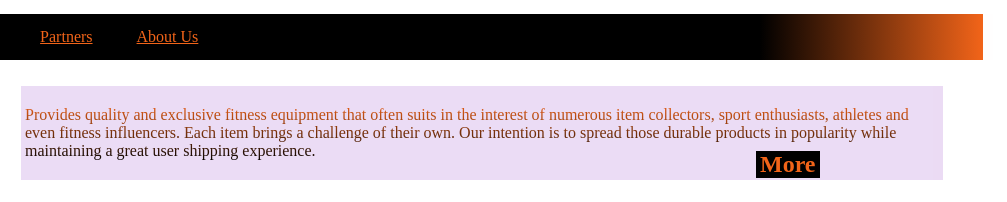
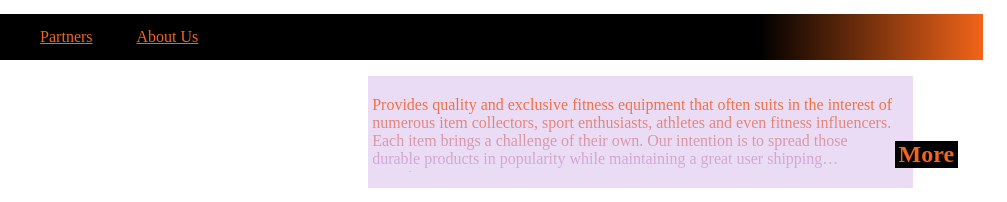
Before and after one commit to TheodoreLakinsky/KleptoFit, a plain HTML site: page docs/webpages/homepage.html in a window 1280 px wide. Shown: the top 202 px of the page, 273-1280 px from the left. Drawn offline with Linux system fonts and the light colour scheme.

Commit message:
clamping to aboutpage more p tag

```diff
--- a/docs/styles/site.css
+++ b/docs/styles/site.css
@@ -37,25 +37,30 @@ header{
     }
 }
     .previewabout{
-        margin-inline-start: 280px;
-        margin-inline-end: 50px;
-        margin-block-start: -54px;
+        margin-inline-start: 49vi;
+        margin-inline-end: 80px;
+        margin-block-start: -64px;
         float: inline-end;
         background-color:oklch(44.7% 0.228 304 / 0.14);
         position: absolute;
         p{
             position: relative;
             padding: 4px;
-            background: linear-gradient(to top, #000000 2%, #F26419);
+            background: linear-gradient(to top, oklch(44.7% 0.228 304 / 0.24) 2%, #F26419);
             -webkit-background-clip: text;
             background-clip: text;
             color: transparent;
+            line-clamp: 4;
+            overflow: hidden;
+            display: -webkit-box;
+            -webkit-line-clamp: 4;
+            -webkit-box-orient: vertical;
         }
         h2{
             background-color:  #000;
             position:absolute;
-            inset-inline-start: 735px;
-            inset-block-start: 45px;
+            inset-inline-start: 41.12vi;
+            inset-block-start: 45.5px;
             padding-inline: 4px;
             &:hover{
                 border: 2px solid #F26419;
@@ -167,6 +172,13 @@ footer{
 }
 
 @media (max-width: 768px) {
+    header{
+        nav{
+            a{
+                padding: 8px;
+            }
+        }
+    }
     section{
         >img{
             width:250px;
```
